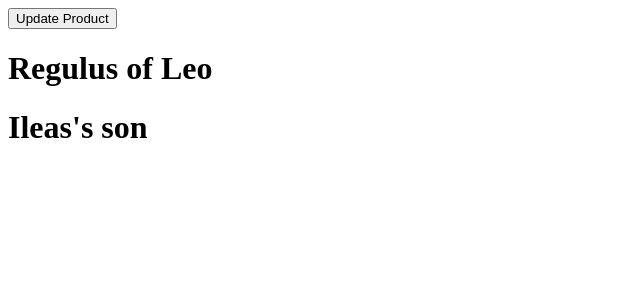
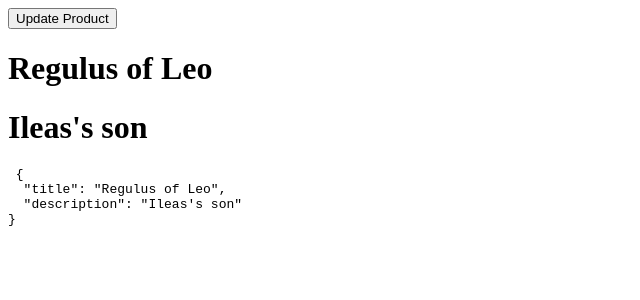
Before and after one commit to AbelJohn2020/useState-react, a React (Create React App) app in the folder usestate-app/: page / in a window 1280 px wide. Shown: the top 300 px of the page, without its empty margins (0-640 px from the left). Built offline with nearby package versions, Linux system fonts and the light colour scheme.

Commit message:
print object in string

```diff
--- a/usestate-app/src/ProductApp.js
+++ b/usestate-app/src/ProductApp.js
@@ -23,6 +23,8 @@ function ProductApp() {
             </button>
             <h1>{product.title}</h1>
             <h1>{product.description}</h1>
+
+            <pre> {JSON.stringify(product, null, 2)} </pre>
         </div>
     )
 }
```
